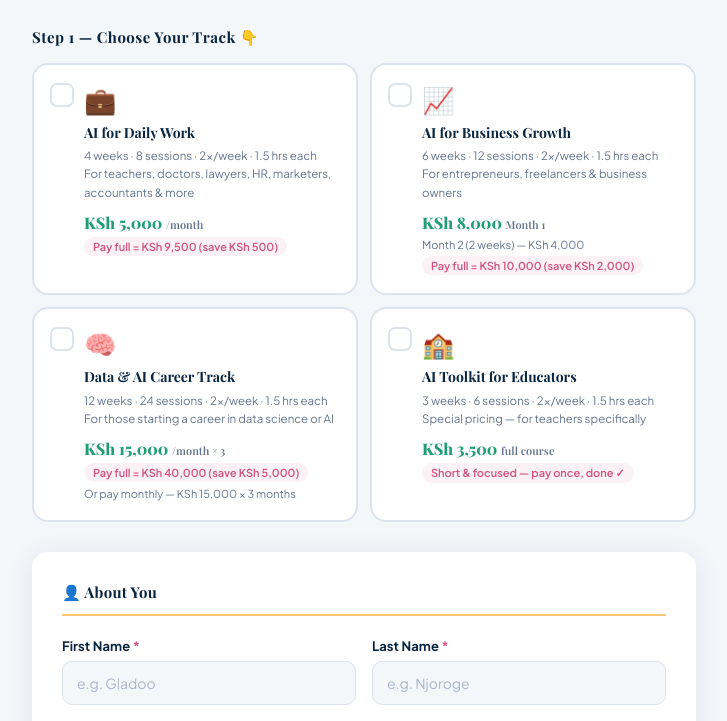
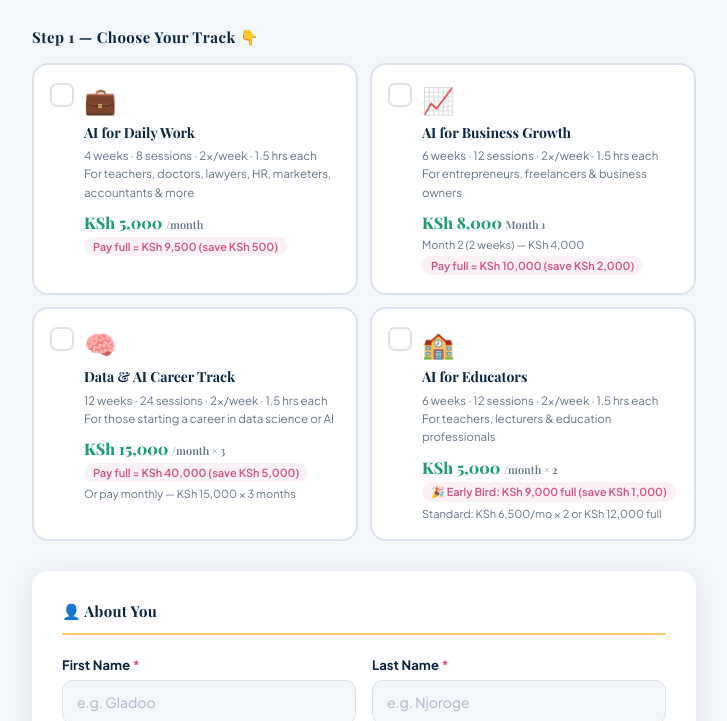
Before and after one commit to gladyswambura/Level_up_with_gladys, a plain HTML site: page index.html in a window 1280 px wide. Shown: the part 513-1234 px from the top of the page, without its empty margins (276-1003 px from the left). Drawn offline with nearby package versions, Linux system fonts and the light colour scheme.

Commit message:
Update Track 4: AI for Educators - 6 weeks, new pricing range

```diff
--- a/index.html
+++ b/index.html
@@ -463,13 +463,14 @@ input::placeholder, textarea::placeholder { color: #A8B5C8; }
     <span class="t-installment">Or pay monthly — KSh 15,000 × 3 months</span>
   </div>
 
-  <div class="track" data-value="Track 4: AI Toolkit for Educators · KSh 3,500 full" onclick="pickTrack(this)">
+  <div class="track" data-value="Track 4: AI for Educators · KSh 5,000/mo × 2 (Early Bird KSh 9,000 full)" onclick="pickTrack(this)">
     <div class="box"><svg width="14" height="14" viewBox="0 0 16 16" fill="none"><path d="M3 8.5L6.2 12 13 4" stroke="#fff" stroke-width="2.4" stroke-linecap="round" stroke-linejoin="round"/></svg></div>
     <div class="t-icon">🏫</div>
-    <div class="t-name">AI Toolkit for Educators</div>
-    <div class="t-meta">3 weeks · 6 sessions · 2×/week · 1.5 hrs each<br/>Special pricing — for teachers specifically</div>
-    <div class="t-price">KSh 3,500 <span style="font-size:11px;font-weight:500;color:var(--muted);">full course</span></div>
-    <span class="t-save">Short &amp; focused — pay once, done ✓</span>
+    <div class="t-name">AI for Educators</div>
+    <div class="t-meta">6 weeks · 12 sessions · 2×/week · 1.5 hrs each<br/>For teachers, lecturers &amp; education professionals</div>
+    <div class="t-price">KSh 5,000 <span style="font-size:11px;font-weight:500;color:var(--muted);">/month × 2</span></div>
+    <span class="t-save">🎉 Early Bird: KSh 9,000 full (save KSh 1,000)</span>
+    <span class="t-installment">Standard: KSh 6,500/mo × 2 or KSh 12,000 full</span>
   </div>
 
 </div>
```
